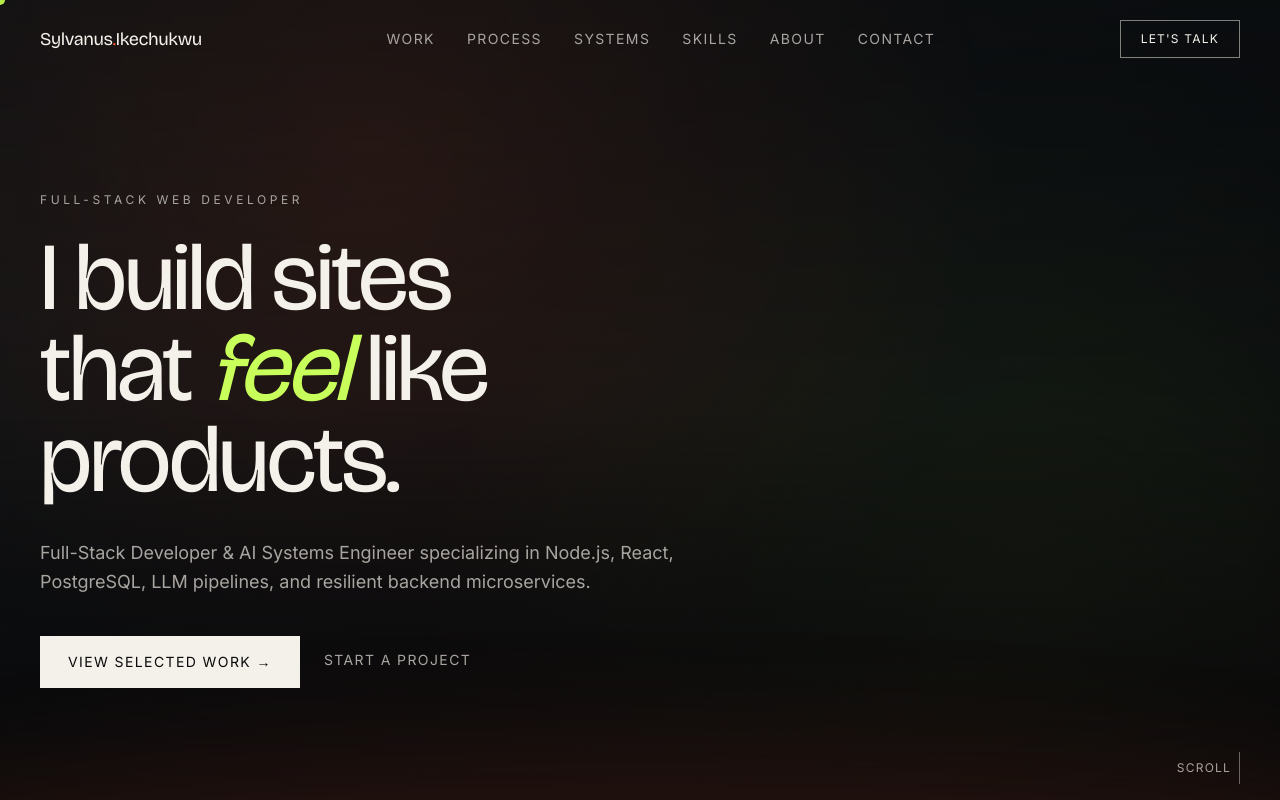
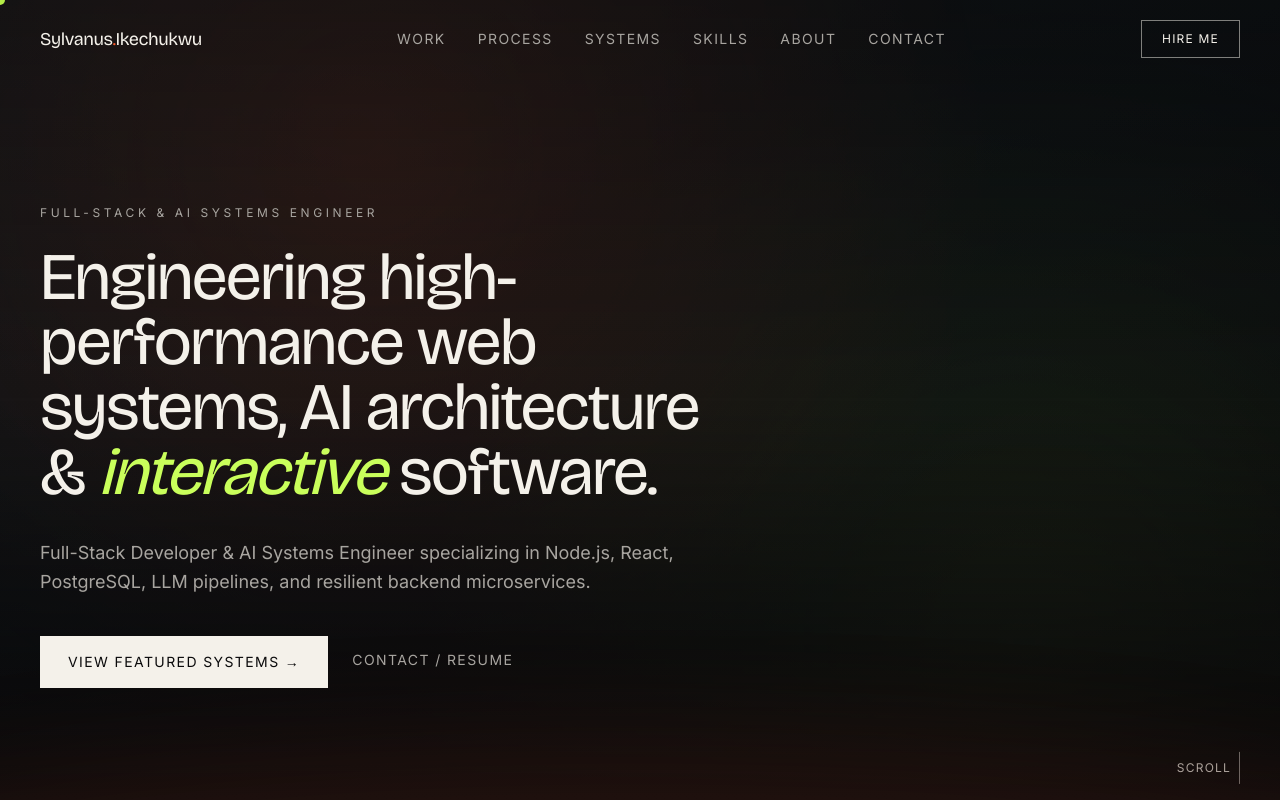
Before and after one commit to BLACK1DOLLAR/portfolio-site, a Next.js app: page / in a window 1280 px wide. Shown: the top 800 px of the page. Built offline with nearby package versions, Linux system fonts and the light colour scheme.

Commit message:
Reposition hero, metadata and contact for engineering roles
Hero label/headline/CTAs, new title + description, employer-facing
contact copy with GitHub, LinkedIn and resume links, 'Hire me' nav CTA.
Identity constants live in src/lib/site.ts.

```diff
--- a/src/app/layout.tsx
+++ b/src/app/layout.tsx
@@ -19,9 +19,9 @@ const body = Inter({
 });
 
 export const metadata: Metadata = {
-  title: "Sylvanus Ikechukwu — Full-Stack Web Developer",
+  title: "Sylvanus Ikechukwu Augustine | Full-Stack & AI Systems Engineer",
   description:
-    "Full-stack web developer building fast, config-driven websites for small businesses — pharmacies, gadget stores, beauty studios, and more.",
+    "Full-stack & AI systems engineer building Node.js, React and PostgreSQL platforms, RAG/LLM pipelines and C#/Unity gameplay systems. Open to remote roles worldwide.",
 };
 
 export default function RootLayout({ children }: LayoutProps<"/">) {
--- a/src/components/Contact.tsx
+++ b/src/components/Contact.tsx
@@ -1,11 +1,20 @@
 import MagneticButton from "./MagneticButton";
 import GradientSeam from "./GradientSeam";
+import { withBasePath } from "@/lib/basePath";
+import {
+  EMAIL,
+  GITHUB_URL,
+  LINKEDIN_URL,
+  RESUME_PATH,
+  WHATSAPP_DIGITS,
+} from "@/lib/site";
 
-const EMAIL = "blackdollarcodes@protonmail.com";
-const WHATSAPP_DIGITS = "2348147590814";
 const WHATSAPP_MESSAGE = encodeURIComponent(
-  "Hi Sylvanus, I'd like to talk about building a site."
+  "Hi Sylvanus, I saw your portfolio and would like to talk about a role."
 );
+
+const secondaryButton =
+  "px-6 py-4 border border-fg/40 text-fg text-xs sm:text-sm uppercase tracking-widest hover:bg-fg hover:text-ink transition-colors";
 
 export default function Contact() {
   return (
@@ -18,9 +27,9 @@ export default function Contact() {
       <div className="max-w-5xl mx-auto text-center relative z-10">
         <span className="uppercase tracking-[0.3em] text-xs text-accent">Contact</span>
         <h2 className="font-display text-[12vw] md:text-[7vw] leading-[0.95] mt-6 text-balance">
-          Let&apos;s build your
+          Let&apos;s build something
           <br />
-          site<span className="text-accent">.</span>
+          that scales<span className="text-accent">.</span>
         </h2>
 
         <div className="mt-12 flex flex-col items-center gap-6">
@@ -42,8 +51,40 @@ export default function Contact() {
               {EMAIL}
             </MagneticButton>
           </div>
+
+          <div className="flex flex-wrap justify-center items-center gap-4">
+            <MagneticButton
+              as="a"
+              href={GITHUB_URL}
+              target="_blank"
+              rel="noopener noreferrer"
+              className={secondaryButton}
+            >
+              GitHub ↗
+            </MagneticButton>
+            <MagneticButton
+              as="a"
+              href={LINKEDIN_URL}
+              target="_blank"
+              rel="noopener noreferrer"
+              className={secondaryButton}
+            >
+              LinkedIn ↗
+            </MagneticButton>
+            {/* TODO: add public/resume.pdf — this link 404s until the file exists. */}
+            <a
+              href={withBasePath(RESUME_PATH)}
+              download
+              data-cursor-hover
+              className={secondaryButton}
+            >
+              Download resume ↓
+            </a>
+          </div>
+
           <p className="text-fg-dim text-sm max-w-md">
-            Send a brief — what your business sells, and who buys it. I&apos;ll reply with next steps.
+            Hiring for a full-stack, AI or gameplay role? Send the details and I&apos;ll reply
+            with availability.
           </p>
           <p className="text-fg-dim text-sm max-w-md border-t border-line pt-6">
             Open to full-stack, AI engineering, and contract/full-time remote roles worldwide.
--- a/src/components/Hero.tsx
+++ b/src/components/Hero.tsx
@@ -3,6 +3,7 @@
 import { useEffect, useState } from "react";
 import { motion, AnimatePresence } from "framer-motion";
 import MagneticButton from "./MagneticButton";
+import { JOB_TITLE } from "@/lib/site";
 
 const slides = [
   "from-[#1c1330] via-[#0f0c1e] to-[#08080a]",
@@ -39,15 +40,12 @@ export default function Hero() {
 
       <div className="relative z-10 md:min-h-[100svh] flex flex-col justify-center md:justify-end px-6 md:px-10 pt-28 pb-16 md:pt-36 md:pb-28">
         <span className="uppercase tracking-[0.3em] text-xs text-fg-dim mb-6">
-          Full-Stack Web Developer
+          {JOB_TITLE}
         </span>
 
-        <h1 className="font-display text-balance text-[13vw] md:text-[7.5vw] leading-[0.95] tracking-tight">
-          I build sites
-          <br />
-          that <span className="italic font-normal text-accent-2">feel</span> like
-          <br />
-          products.
+        <h1 className="font-display text-balance text-[10vw] md:text-[5.2vw] leading-[0.98] tracking-tight max-w-[18ch]">
+          Engineering high-performance web systems, AI architecture &amp;{" "}
+          <span className="italic font-normal text-accent-2">interactive</span> software.
         </h1>
 
         <p className="mt-8 max-w-2xl text-fg-dim text-base md:text-lg leading-relaxed">
@@ -58,17 +56,17 @@ export default function Hero() {
         <div className="mt-10 flex flex-wrap items-center gap-6">
           <MagneticButton
             as="a"
-            href="#work"
+            href="#systems"
             className="px-7 py-4 bg-fg text-ink text-sm uppercase tracking-widest hover:bg-accent hover:text-fg transition-colors"
           >
-            View Selected Work →
+            View Featured Systems →
           </MagneticButton>
           <a
             href="#contact"
             data-cursor-hover
             className="text-sm uppercase tracking-widest text-fg-dim hover:text-fg transition-colors border-b border-transparent hover:border-fg pb-1"
           >
-            Start a project
+            Contact / Resume
           </a>
         </div>
       </div>
--- a/src/components/Navbar.tsx
+++ b/src/components/Navbar.tsx
@@ -79,7 +79,7 @@ export default function Navbar() {
               scrolled ? "border-fg/30" : "border-fg/50"
             } hover:bg-fg hover:text-ink transition-colors`}
           >
-            Let&apos;s Talk
+            Hire me
           </MagneticButton>
 
           <button
@@ -140,7 +140,7 @@ export default function Navbar() {
               transition={{ delay: 0.15 + links.length * 0.06, duration: 0.4 }}
               className="mt-10 inline-flex w-fit px-6 py-4 bg-fg text-ink text-sm uppercase tracking-widest"
             >
-              Let&apos;s Talk
+              Hire me
             </motion.a>
           </motion.div>
         )}
--- /dev/null
+++ b/src/lib/site.ts
@@ -0,0 +1,16 @@
+// Single source for identity + contact details used across the site,
+// metadata and JSON-LD. Edit here, not in components.
+export const SITE_URL = "https://black1dollar.github.io/portfolio-site";
+
+export const NAME = "Sylvanus Ikechukwu Augustine";
+export const BRAND = "Black Dollar Codes";
+export const JOB_TITLE = "Full-Stack & AI Systems Engineer";
+
+export const EMAIL = "blackdollarcodes@protonmail.com";
+export const GITHUB_URL = "https://github.com/BLACK1DOLLAR";
+export const LINKEDIN_URL =
+  "https://www.linkedin.com/in/augustine-ikechukwu-sylvanus-86215844a";
+export const WHATSAPP_DIGITS = "2348147590814";
+
+// TODO: add public/resume.pdf — this link 404s until the file exists.
+export const RESUME_PATH = "/resume.pdf";
```
